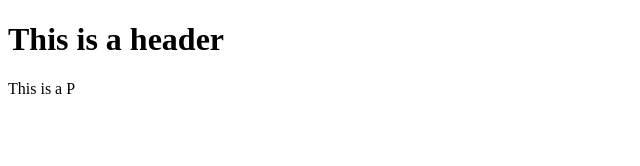
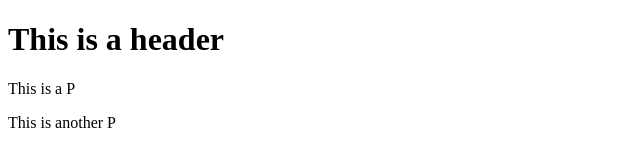
Before and after one commit to aznbeast42/git-test, a plain HTML site: page index.html in a window 1280 px wide. Shown: the whole page, without its empty margins (0-640 px from the left). Drawn offline with Linux system fonts and the light colour scheme.

Commit message:
Third commit

```diff
--- a/index.html
+++ b/index.html
@@ -4,6 +4,7 @@
 
     <h1>This is a header</h1>
     <p>This is a P</p>
+    <p>This is another P</p>
 </body>
 
 
```
